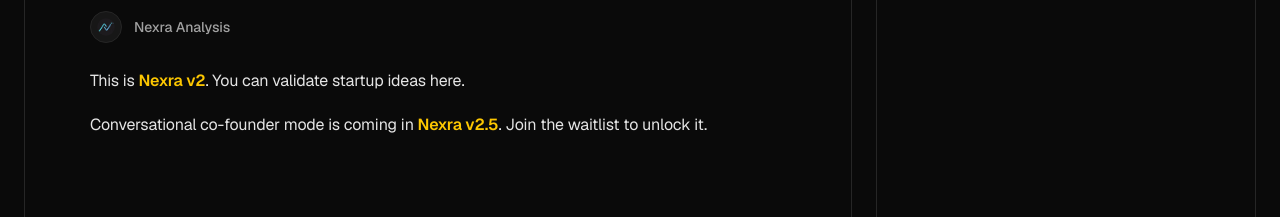
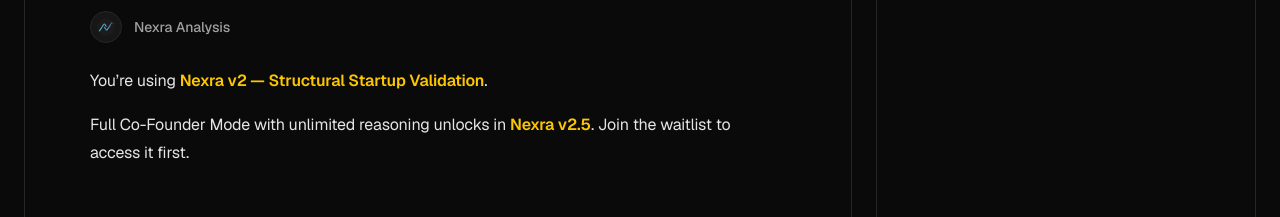
Before and after one commit to annuk123/nexra, a Next.js app: page /nexra-engine-v2 in a window 1280 px wide. Shown: the part 404-621 px from the top of the page. Built offline with nearby package versions, Linux system fonts and the light colour scheme; no server answers.

Commit message:
update components/chat/ChatPanel.tsx

```diff
--- a/components/chat/ChatPanel.tsx
+++ b/components/chat/ChatPanel.tsx
@@ -82,10 +82,10 @@
 
   // Load chat history
 const V1_BANNER = `
-This is **Nexra v2**. You can validate startup ideas here.
+You’re using **Nexra v2 — Structural Startup Validation**.
 
-Conversational co-founder mode is coming in **Nexra v2.5**.
-Join the waitlist to unlock it.
+Full Co-Founder Mode with unlimited reasoning unlocks in **Nexra v2.5**.
+Join the waitlist to access it first.
 `;
 
 useEffect(() => {
@@ -139,7 +139,7 @@
         {
           role: "nexra",
           content:
-            "You’ve hit today’s decision limit. Real founders don’t need more answers—just execution. Nexra v2.5 unlocks unlimited co-founder mode. Join waitlist →",
+  "You’ve reached today’s decision limit. More analysis won’t replace execution. Nexra v2.5 unlocks unlimited Co-Founder Mode. Join the waitlist →",
         },
       ]);
       return;
@@ -185,11 +185,6 @@
     const updatedUsage = getUsage().count + 1;
 incrementUsage();
 setUsage(updatedUsage);
-//     const fullText =
-//       data.nexra_output?.trim() ||
-//       `Verdict: ${data.verdict}
-// Score: ${data.decision_score}/100
-// Confidence: ${data.confidence}%`;
 const fullText =
   data.nexra_output?.trim() ||
   `Verdict: ${data.verdict}
```
